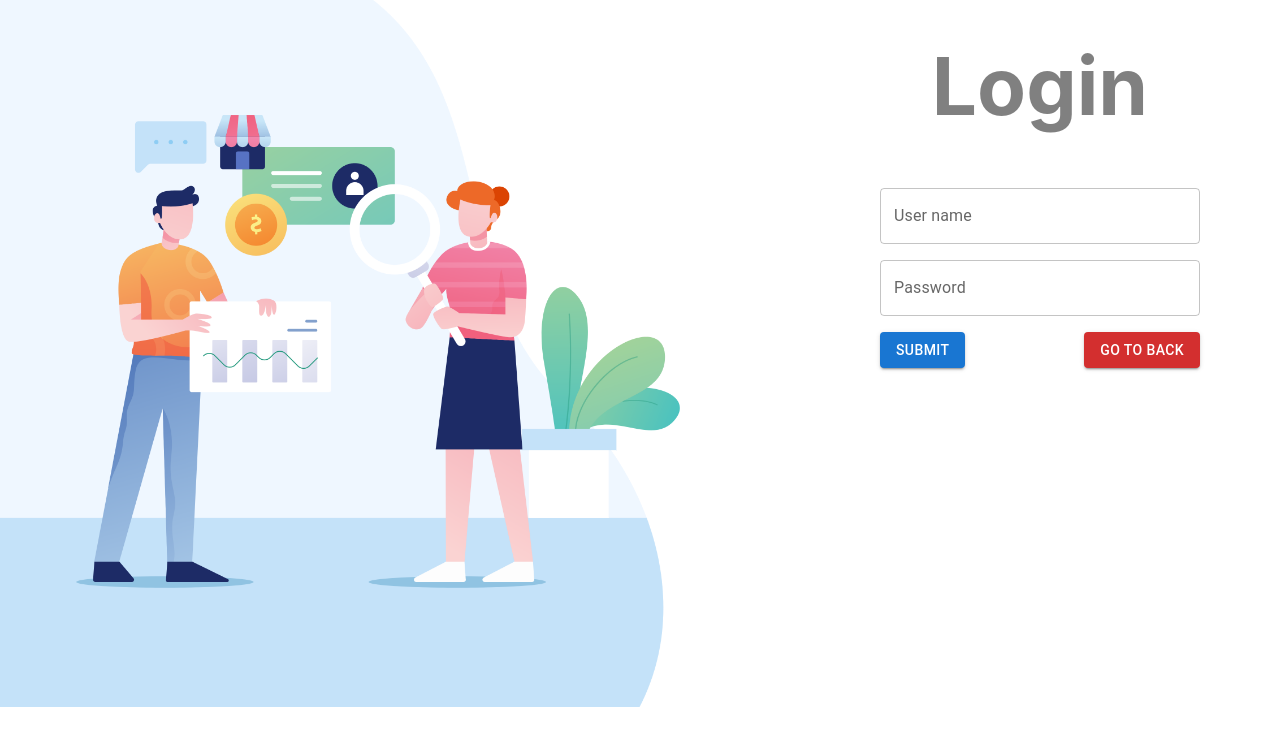
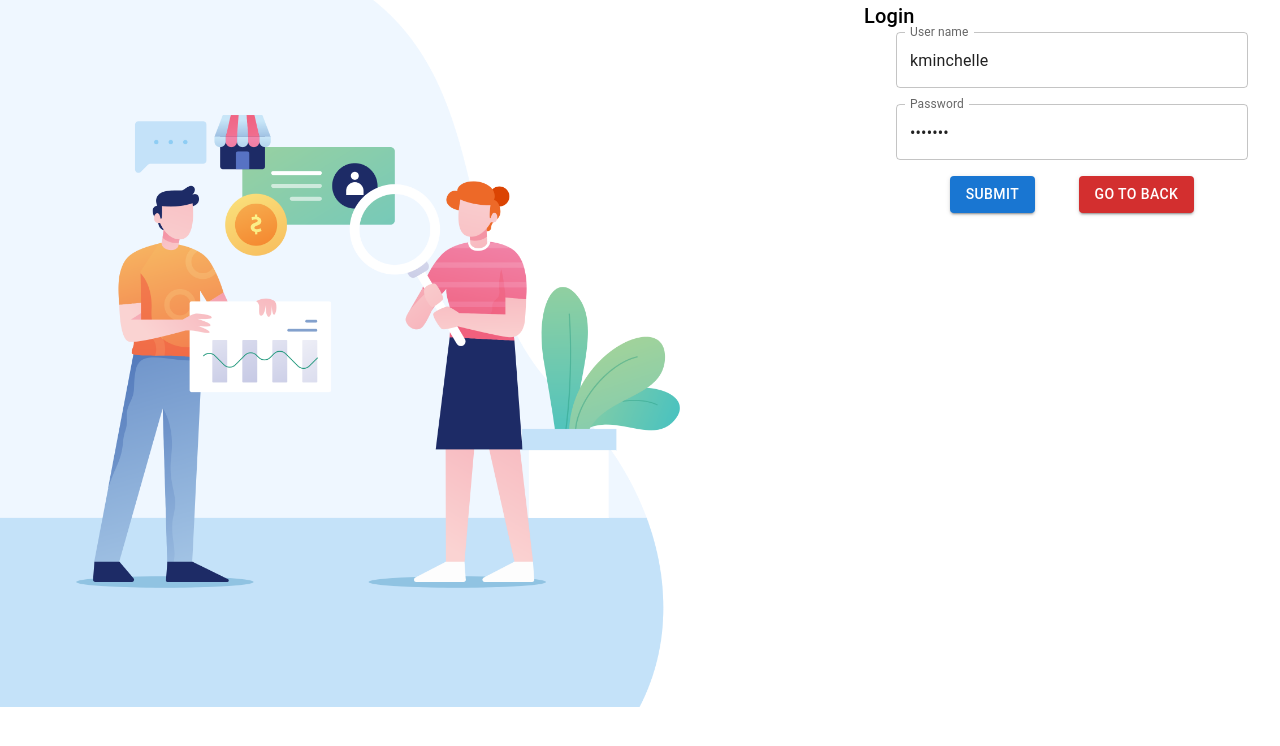
Before and after one commit to Nolan-Philipp25/philipp-application, a React (Create React App) app: page /login in a window 1280 px wide. Shown: the top 746 px of the page. Built offline with nearby package versions, Linux system fonts and the light colour scheme.

Commit message:
sass is removed

```diff
--- a/package.json
+++ b/package.json
@@ -6,6 +6,7 @@
     "@emotion/react": "^11.10.5",
     "@emotion/styled": "^11.10.5",
     "@mui/icons-material": "^5.11.0",
+    "@mui/lab": "^5.0.0-alpha.120",
     "@mui/material": "^5.11.8",
     "@testing-library/jest-dom": "^5.16.5",
     "@testing-library/react": "^13.4.0",
@@ -19,7 +20,6 @@
     "react-router-dom": "^6.8.1",
     "react-scripts": "5.0.1",
     "react-toastify": "^9.1.1",
-    "sass": "^1.58.1",
     "typescript": "^4.9.5",
     "web-vitals": "^2.1.4",
     "yup": "^1.0.0"
@@ -49,6 +49,6 @@
     ]
   },
   "devDependencies": {
-    "@types/sass": "^1.43.1"
+
   }
 }
--- a/src/components/Form/index.tsx
+++ b/src/components/Form/index.tsx
@@ -1,24 +1,24 @@
 import React from 'react';
 import { Formik } from 'formik';
 import TextField from '@mui/material/TextField';
+import Box from '@mui/material/Box';
 import Button from '@mui/material/Button';
-//@ts-ignorets-ignore
-import style from './style.module.sass';
 import { useNavigate } from 'react-router-dom';
 import { LOGIN_SCHEMA } from '../../utils/validationSchemas';
-
+import { Typography } from '@mui/material';
+import LoadingButton from '@mui/lab/LoadingButton';
 export interface IForm {
-    handler: Function
+    handler: Function;
+    loading: boolean;
 }
 
-const Form = ({handler}:IForm) => {
+const Form = ({handler, loading}:IForm) => {
   const navigate = useNavigate()
-
     return(
-        <div className={style.form}>
-                <h1 className={style.formTitle}>Login</h1>
+      <Box>
+        <Typography variant="h6" component="div">Login</Typography>
           <Formik
-            initialValues={{ username: '', password: '' }}
+            initialValues={{ username: 'kminchelle', password: '0lelplR' }}
             validationSchema={LOGIN_SCHEMA}
             validate={values => {
               const errors:any = {};
@@ -38,7 +38,6 @@ const Form = ({handler}:IForm) => {
             {({
               values,
               errors,
-              // touched,
               handleChange,
               handleBlur,
               handleSubmit,
@@ -46,40 +45,51 @@ const Form = ({handler}:IForm) => {
               /* and other goodies */
             }) => (
               <form onSubmit={handleSubmit}>
+                <Box sx={{
+                  display:'flex',
+                  flexDirection:'column',
+                  px:4
+                  }}>
                   <TextField
                     error={errors.username ? true :false}
                     helperText={errors.username}
                     label='User name'
-                  className={style.formField}
                     type="text"
                     name="username"
                     onChange={handleChange}
                     onBlur={handleBlur}
                     value={values.username}
+                    sx={{pb:2}}
                   />
                   <TextField
                     helperText={errors.password?.length !== 0 && errors.password}
                     error={errors.password ? true :false}
                     label='Password'
-                  className={style.formField}
                     type="password"
                     name="password"
                     onChange={handleChange}
                     onBlur={handleBlur}
                     value={values.password}
+                    sx={{pb:2}}
                   />
-                  <div className={style.formButtons}>
-                  <Button variant="contained" type="submit" disabled={isSubmitting}>
+                    <Box sx={{
+                      display:'flex',
+                      justifyContent:'space-around',
+                      px:4
+                      }}>
+                    <LoadingButton variant="contained" type="submit"   loading={loading} disabled={isSubmitting}>
                     Submit
-                </Button>
+                  </LoadingButton>
                   <Button onClick={()=>navigate('/')} variant="contained"  color="error">
                   go to back
                   </Button>
-                  </div>
+                    </Box>
+                  </Box>
+
               </form>
             )}
           </Formik>
-        </div>
+        </Box>
       );
 }
 
--- a/src/components/Form/style.module.sass
+++ /dev/null
@@ -1,21 +0,0 @@
-.form
-    display: flex
-    flex-direction: column
-    justify-content: center
-    align-items: center
-    width: 20rem
-    height: 20rem
-    padding: 1rem
-
-
-.formField
-    width: 100%
-    margin-bottom: 1rem !important
-
-.formTitle
-    color: gray
-    font-size: 5rem
-
-.formButtons
-    display: flex
-    justify-content: space-between
--- a/src/pages/Login/index.tsx
+++ b/src/pages/Login/index.tsx
@@ -49,7 +49,7 @@ useEffect(() => {
         item xs={6} md={4}
         justifyContent="center"
         alignItems="center">
-        <Form handler={handler}/>
+        <Form handler={handler} loading={isLoading}/>
       </Grid>
   </Grid>
 
```
Also changed, not shown: 1 other file (tests, documents, lock files or other folders). Lines whose indentation alone changed are shown as unchanged.
